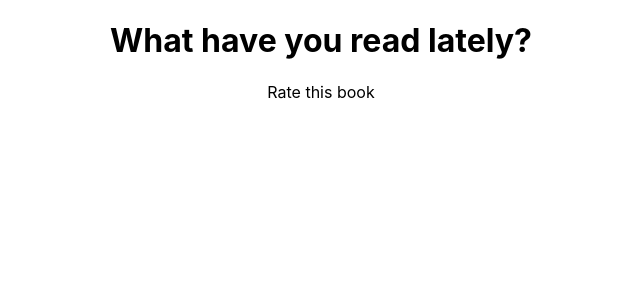
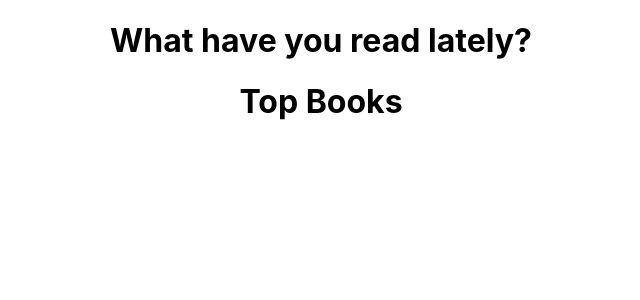
Before and after one commit to LmLutec/top-books-frontend, a React (Create React App) app: page / in a window 1280 px wide. Shown: the top 300 px of the page, without its empty margins (319-959 px from the left). Built offline with nearby package versions, Linux system fonts and the light colour scheme; no server answers.

Commit message:
created first test fetch in TopBooks component

```diff
--- a/src/BookContainer.js
+++ b/src/BookContainer.js
@@ -1,12 +1,13 @@
 import React, { Component } from 'react';
 import { Route, Switch } from 'react-router-dom'
-import Book from './book';
+import TopBooks from './topBooks';
+// import Book from './book';
 
 class BookContainer extends Component {
     render(){
         return(
             <div>
-                <Book />
+                <TopBooks />
             </div>
         )
     }
--- /dev/null
+++ b/src/topBooks.js
@@ -0,0 +1,38 @@
+import React, { Component } from 'react';
+
+
+
+
+class TopBooks extends Component {
+
+    getTopBooks = () => {
+        fetch("https://api.nytimes.com/svc/books/v3/lists/best-sellers/history.json?api-key=pccZUGYERtQZfu94bOCqSmWa6RaGL10Q")
+            .then(response => {
+                return response.json();
+            })
+            .then(json => {
+                console.log(json);
+            });
+    }
+
+    // return (dispatch) => {
+    //     fetch(`https://alwaysonthego.herokuapp.com/api/v1/foodtrucks/${foodtruck.id}`, formData)
+    //     .then(response => {
+    //         return response.json()
+    // }).then(json => {
+    //            dispatch({type: 'EDIT_TRUCK', truck: json})
+    //     })
+    // }
+
+
+    render(){
+        return(
+            <div>
+                <h1>Top Books</h1>
+                {this.getTopBooks()}
+            </div>
+        )
+    }
+};
+
+export default TopBooks;
```
Also changed, not shown: src/books.js (deleted, +0 -13 lines).
